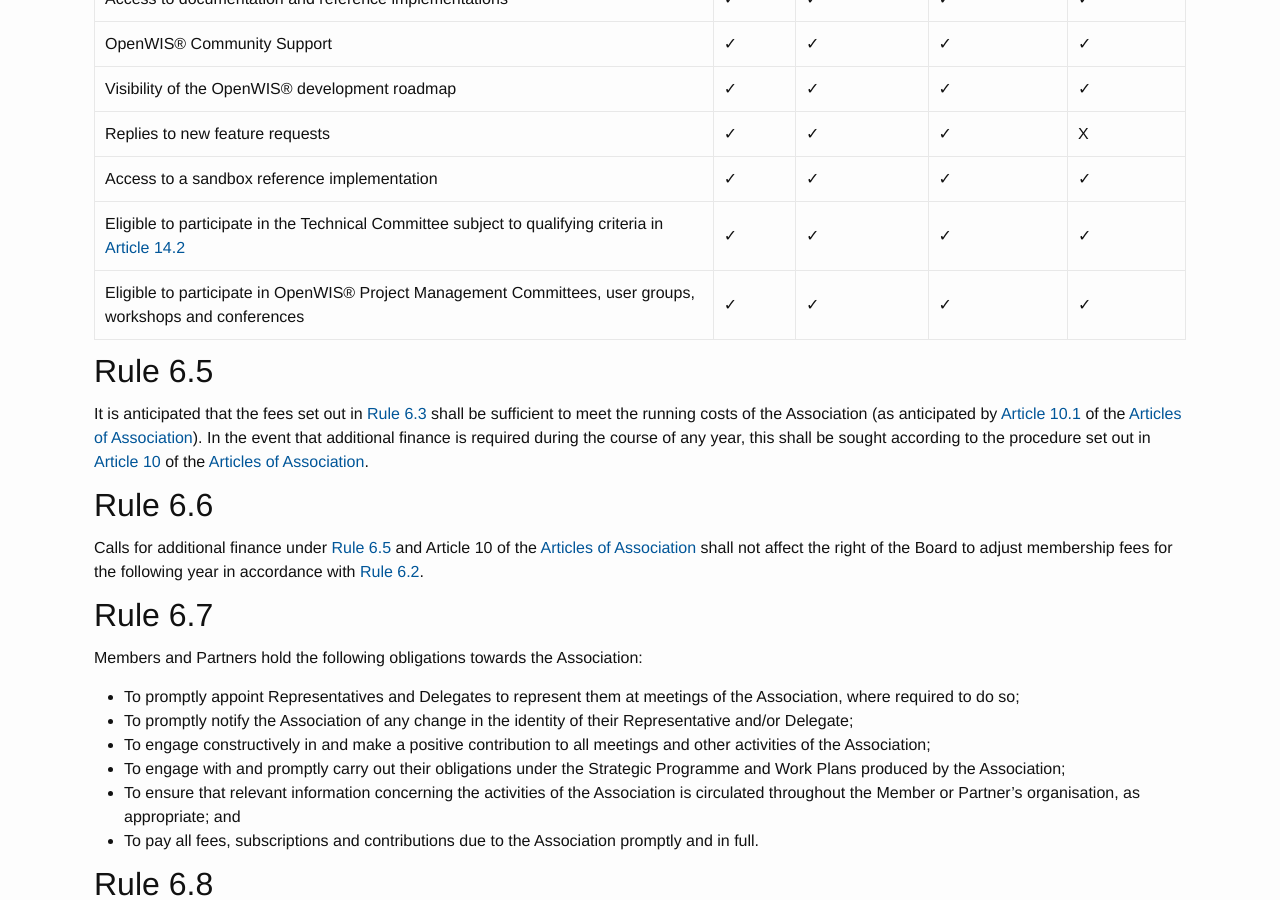
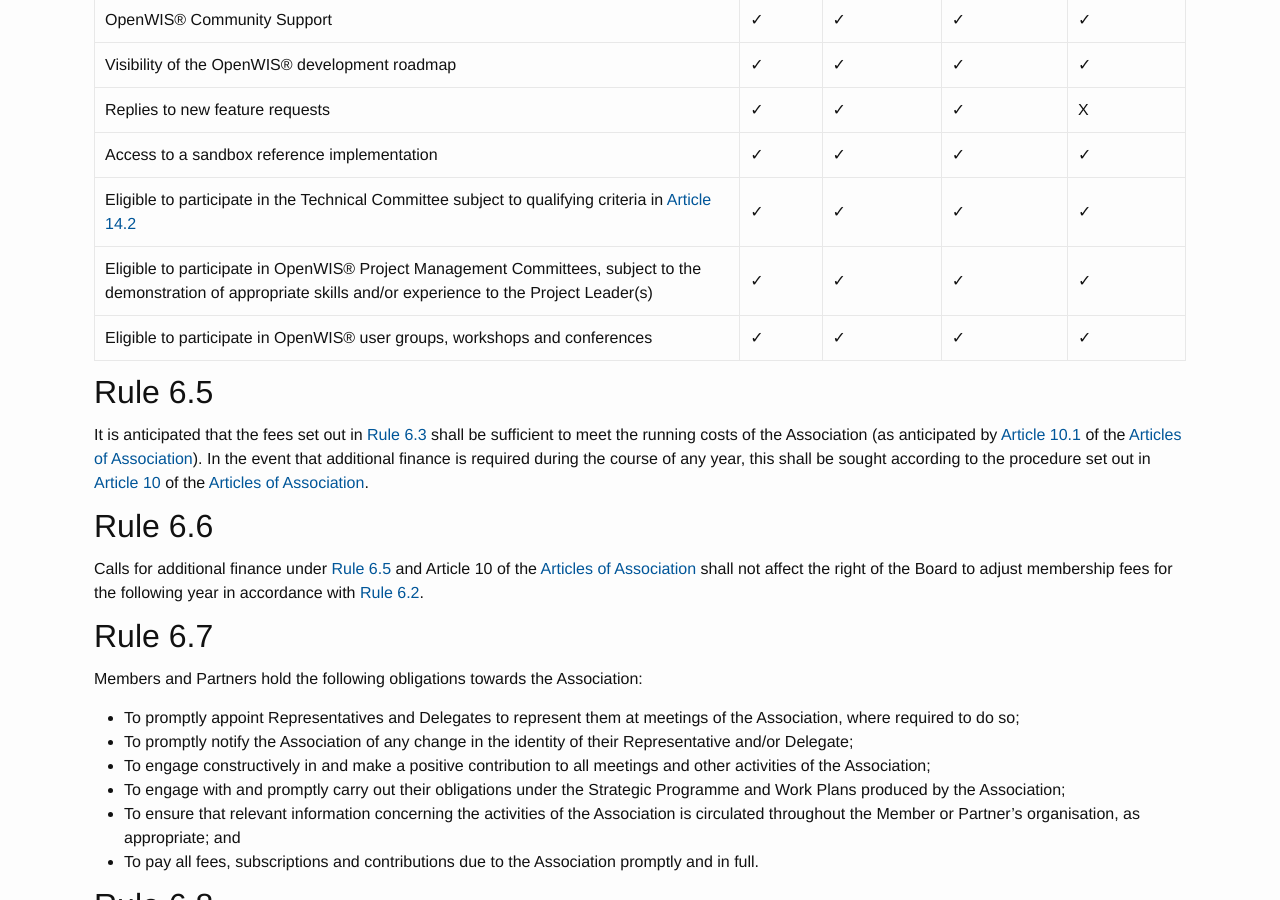
Before and after one commit to OpenWIS/openwis-documentation, a Jekyll site: the page built from rules/6-membership-and-partnership-fees-rights-privileges-and-obligations.md, in a window 1280 px wide and 900 px high, scrolled down 1682 px. Built offline with Jekyll 4.4.1, drawn with Linux system fonts in a browser that asks for light colours.

Commit message:
update to eligibility to contribute to PMC

```diff
--- a/rules/6-membership-and-partnership-fees-rights-privileges-and-obligations.md
+++ b/rules/6-membership-and-partnership-fees-rights-privileges-and-obligations.md
@@ -58,7 +58,8 @@
 Replies to new feature requests | &#x2713; | &#x2713; | &#x2713; | X
 Access to a sandbox reference implementation | &#x2713; | &#x2713; | &#x2713; | &#x2713;
 Eligible to participate in the Technical Committee subject to qualifying criteria in [Article 14.2]({{ "/articles/articles/14-technical-committee.html#article-14.2" | prepend: site.baseurl }}) | &#x2713; | &#x2713; | &#x2713; | &#x2713;
-Eligible to participate in OpenWIS&reg; Project Management Committees, user groups, workshops and conferences | &#x2713; | &#x2713; | &#x2713; | &#x2713;
+Eligible to participate in OpenWIS&reg; Project Management Committees, subject to the demonstration of appropriate skills and/or experience to the Project Leader(s) | &#x2713; | &#x2713; | &#x2713; | &#x2713;
+Eligible to participate in OpenWIS&reg; user groups, workshops and conferences | &#x2713; | &#x2713; | &#x2713; | &#x2713;
 
 <h2 id="rule-6.5">Rule 6.5</h2>
 
```
